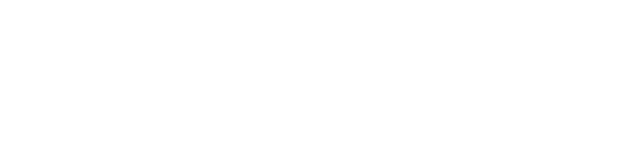
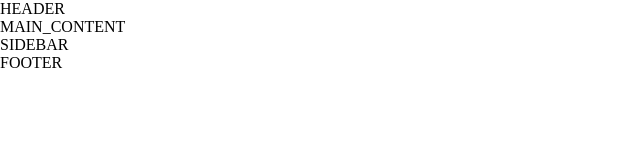
Before and after one commit to iamrk-js/flex-layout-B17-2025, a plain HTML site: page index.html in a window 1280 px wide. Shown: the whole page, without its empty margins (0-640 px from the left). Drawn offline with Linux system fonts and the light colour scheme.

Commit message:
work on html skeltone and css var

```diff
--- a/assets/css/style.css
+++ b/assets/css/style.css
@@ -3,3 +3,10 @@
   margin: 0;
   box-sizing: border-box;
 }
+
+:root {
+  --color-primary: #f6d200;
+  --color-grey: #ededed;
+  --color-dark: #000;
+  --color-white: #fff;
+}
--- a/index.html
+++ b/index.html
@@ -8,8 +8,20 @@
     <link rel="stylesheet" href="./assets/css/style.css">
 </head>
 <body>
-
-
+    <header class="header">
+        HEADER
+    </header>
+    <div class="content-area">
+        <main class="main-content-area">
+            MAIN_CONTENT
+        </main>
+        <aside class="sidebar-section">
+            SIDEBAR
+        </aside>
+    </div>
+    <footer class="footer">
+        FOOTER
+    </footer>
     <script src="./assets/js/app.js"></script>
 </body>
 </html>
```
